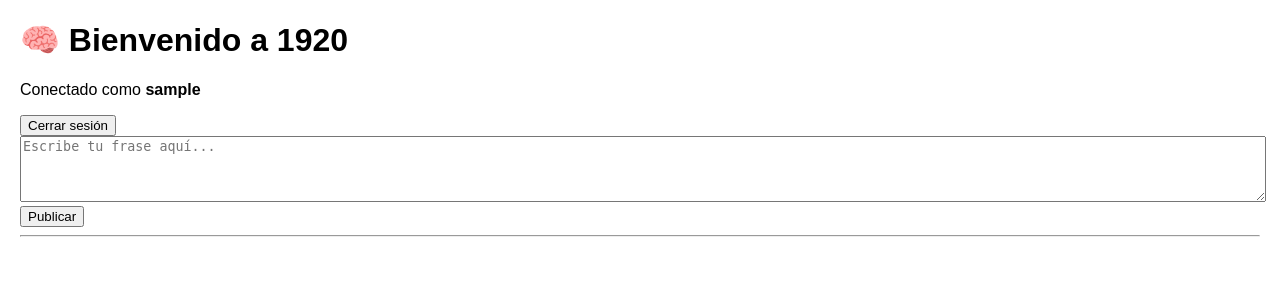
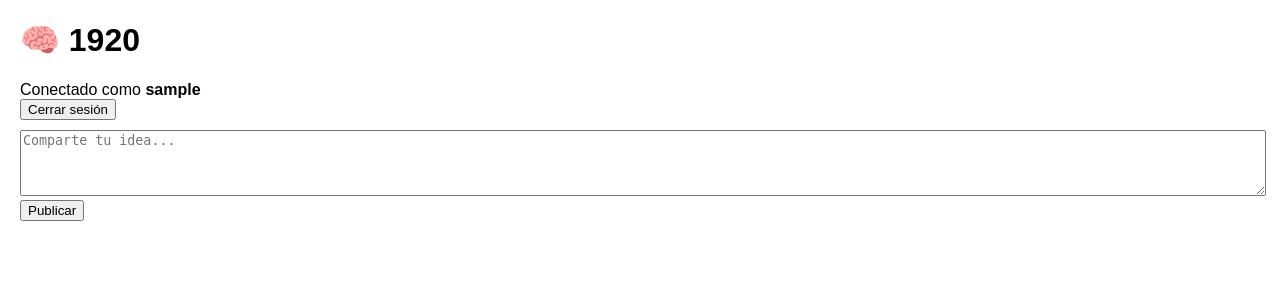
Before and after one commit to atizarte/1920, a Flask app: page / in a window 1280 px wide. Shown: the top 300 px of the page. Run offline with Flask 3, Linux system fonts and the light colour scheme; the visitor is signed in with stand-in values (Sample User, id 1).

Commit message:
index.html

```diff
--- a/templates/index.html
+++ b/templates/index.html
@@ -4,33 +4,51 @@
   <meta charset="UTF-8">
   <title>1920 - Red Social de Ideas</title>
   <link rel="stylesheet" href="/static/style.css">
+  <meta name="viewport" content="width=device-width, initial-scale=1.0">
 </head>
 <body>
-  <h1>🧠 Bienvenido a 1920</h1>
+  <header class="header">
+    <h1 class="logo">🧠 1920</h1>
+    {% if session.get('usuario') %}
+      <div class="user-info">
+        <span>Conectado como <strong>{{ session.usuario }}</strong></span>
+        <form action="/logout" method="get">
+          <button class="btn-outline">Cerrar sesión</button>
+        </form>
+      </div>
+    {% endif %}
+  </header>
 
+  <main class="container">
     {% if session.get('usuario') %}
-    <p>Conectado como <strong>{{ session.usuario }}</strong></p>
-    <form action="/logout" method="get"><button>Cerrar sesión</button></form>
-
-    <form action="/publicar" method="post">
-      <textarea name="texto" placeholder="Escribe tu frase aquí..."></textarea><br>
-      <button type="submit">Publicar</button>
+      <form action="/publicar" method="post" class="publicar-form">
+        <textarea name="texto" placeholder="Comparte tu idea..." required></textarea>
+        <button type="submit" class="btn-primary">Publicar</button>
       </form>
     {% else %}
-    <form action="/login" method="post">
-      <input name="usuario" placeholder="Tu nombre">
-      <button>Ingresar</button>
+      <form action="/login" method="post" class="login-form">
+        <input name="usuario" placeholder="Tu nombre" required>
+        <button class="btn-primary">Ingresar</button>
       </form>
     {% endif %}
 
-  <hr>
-
+    <section class="feed">
       {% for frase in frases[::-1] %}
-    <div>
-      <p>"{{ frase.texto }}"</p>
-      <small>— {{ frase.autor }} | {{ frase.fecha }}</small>
+        <article class="frase-card">
+          <p class="frase-text">“{{ frase.texto }}”</p>
+          <div class="frase-meta">
+            <span>— {{ frase.autor }}</span>
+            <span class="fecha">{{ frase.fecha }}</span>
           </div>
-    <hr>
+          <div class="acciones">
+            <button class="accion apoyo">👍</button>
+            <button class="accion no-apoyo">👎</button>
+            <button class="accion comentar">💬</button>
+            <button class="accion compartir">🔗</button>
+          </div>
+        </article>
       {% endfor %}
+    </section>
+  </main>
 </body>
 </html>
```
Lines whose indentation alone changed are shown as unchanged.
